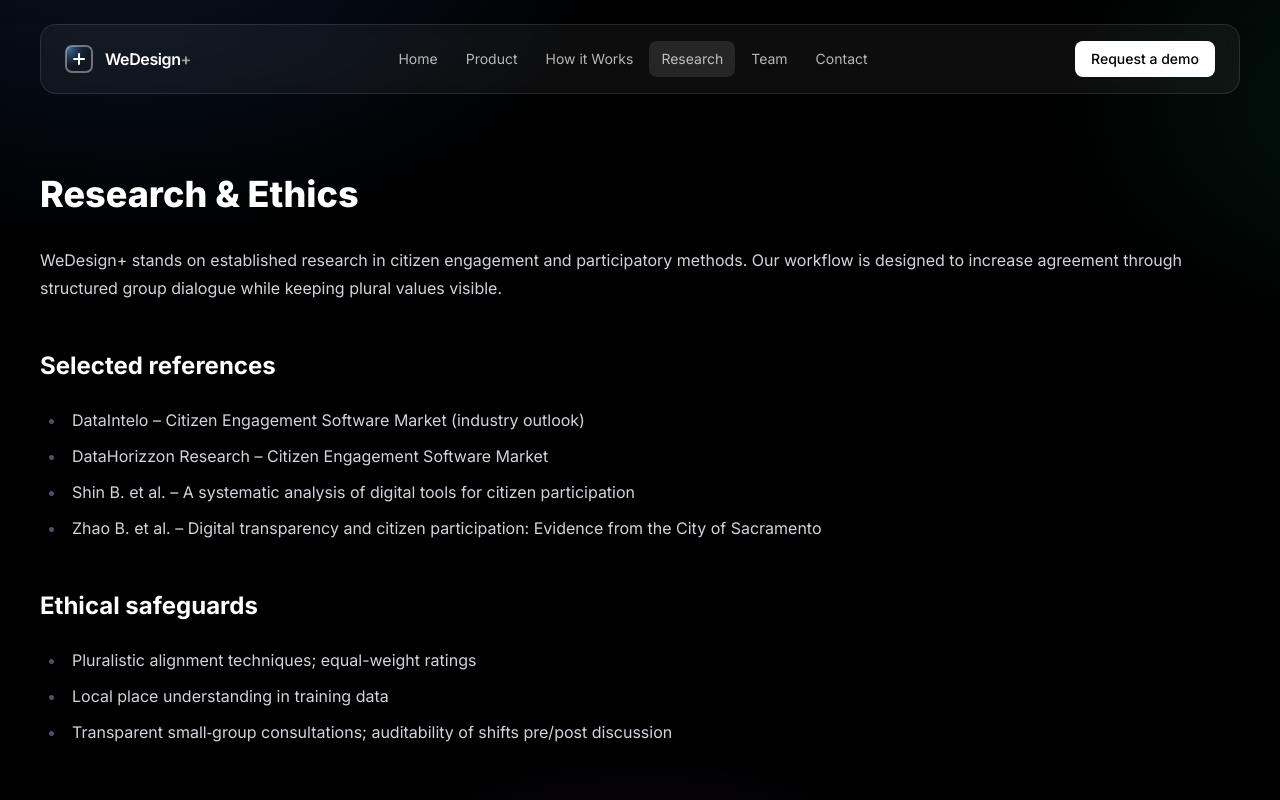
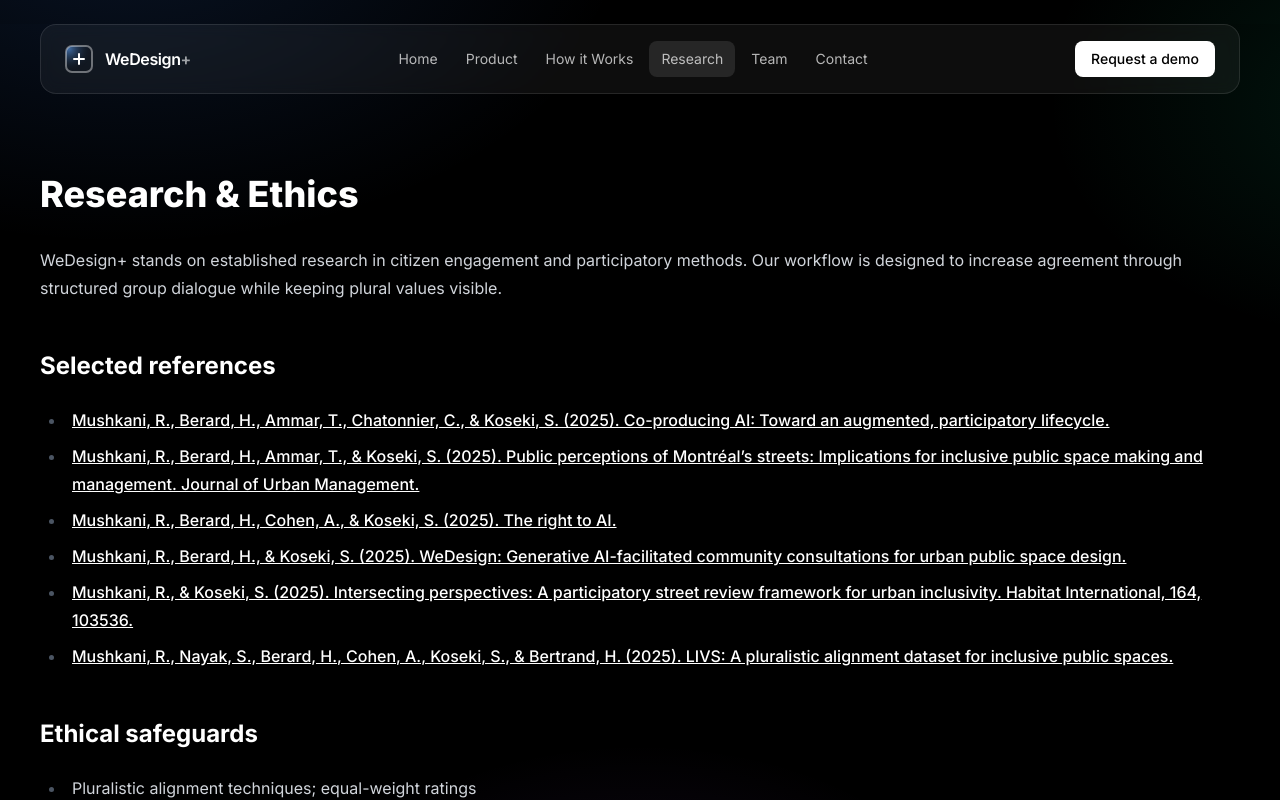
Before and after one commit to rsdmu/wedesign-site, a Next.js app: page /research in a window 1280 px wide. Shown: the top 800 px of the page. Built offline with nearby package versions, Linux system fonts and the light colour scheme.

Commit message:
feat: update research references

```diff
--- a/app/(site)/research/page.tsx
+++ b/app/(site)/research/page.tsx
@@ -8,10 +8,41 @@ export default function ResearchPage(){
         <p>WeDesign+ stands on established research in citizen engagement and participatory methods. Our workflow is designed to increase agreement through structured group dialogue while keeping plural values visible.</p>
         <h2>Selected references</h2>
         <ul>
-          <li>DataIntelo – Citizen Engagement Software Market (industry outlook)</li>
-          <li>DataHorizzon Research – Citizen Engagement Software Market</li>
-          <li>Shin B. et al. – A systematic analysis of digital tools for citizen participation</li>
-          <li>Zhao B. et al. – Digital transparency and citizen participation: Evidence from the City of Sacramento</li>
+          <li>
+            <a href="https://doi.org/10.48550/arXiv.2508.00138">
+              Mushkani, R., Berard, H., Ammar, T., Chatonnier, C., & Koseki, S. (2025). Co-producing AI: Toward an
+              augmented, participatory lifecycle.
+            </a>
+          </li>
+          <li>
+            <a href="https://doi.org/10.1016/j.jum.2025.07.004">
+              Mushkani, R., Berard, H., Ammar, T., & Koseki, S. (2025). Public perceptions of Montréal’s streets:
+              Implications for inclusive public space making and management. Journal of Urban Management.
+            </a>
+          </li>
+          <li>
+            <a href="https://doi.org/10.48550/arXiv.2501.17899">
+              Mushkani, R., Berard, H., Cohen, A., & Koseki, S. (2025). The right to AI.
+            </a>
+          </li>
+          <li>
+            <a href="https://doi.org/10.48550/arXiv.2508.19256">
+              Mushkani, R., Berard, H., & Koseki, S. (2025). WeDesign: Generative AI-facilitated community
+              consultations for urban public space design.
+            </a>
+          </li>
+          <li>
+            <a href="https://doi.org/10.1016/j.habitatint.2025.103536">
+              Mushkani, R., & Koseki, S. (2025). Intersecting perspectives: A participatory street review framework
+              for urban inclusivity. Habitat International, 164, 103536.
+            </a>
+          </li>
+          <li>
+            <a href="https://doi.org/10.48550/arXiv.2503.01894">
+              Mushkani, R., Nayak, S., Berard, H., Cohen, A., Koseki, S., & Bertrand, H. (2025). LIVS: A pluralistic
+              alignment dataset for inclusive public spaces.
+            </a>
+          </li>
         </ul>
         <h2>Ethical safeguards</h2>
         <ul>
```
